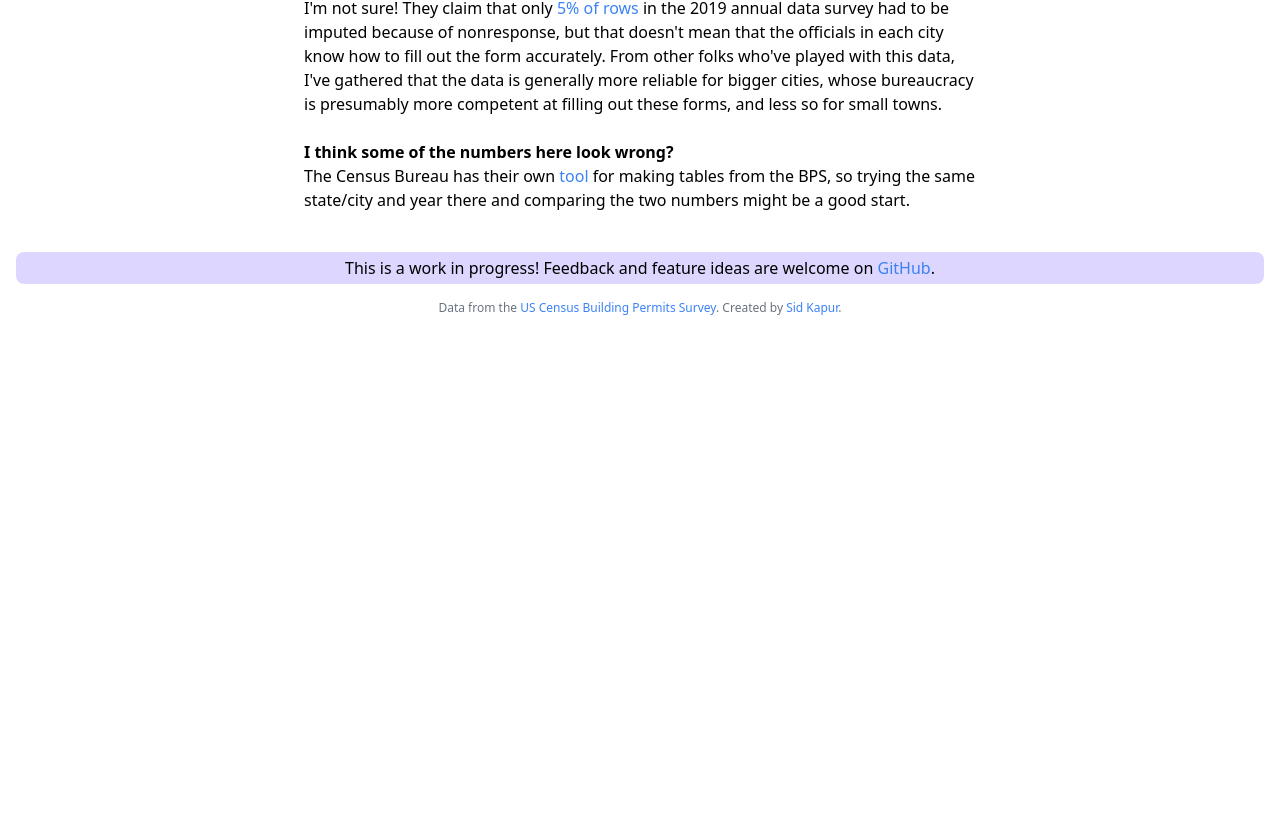
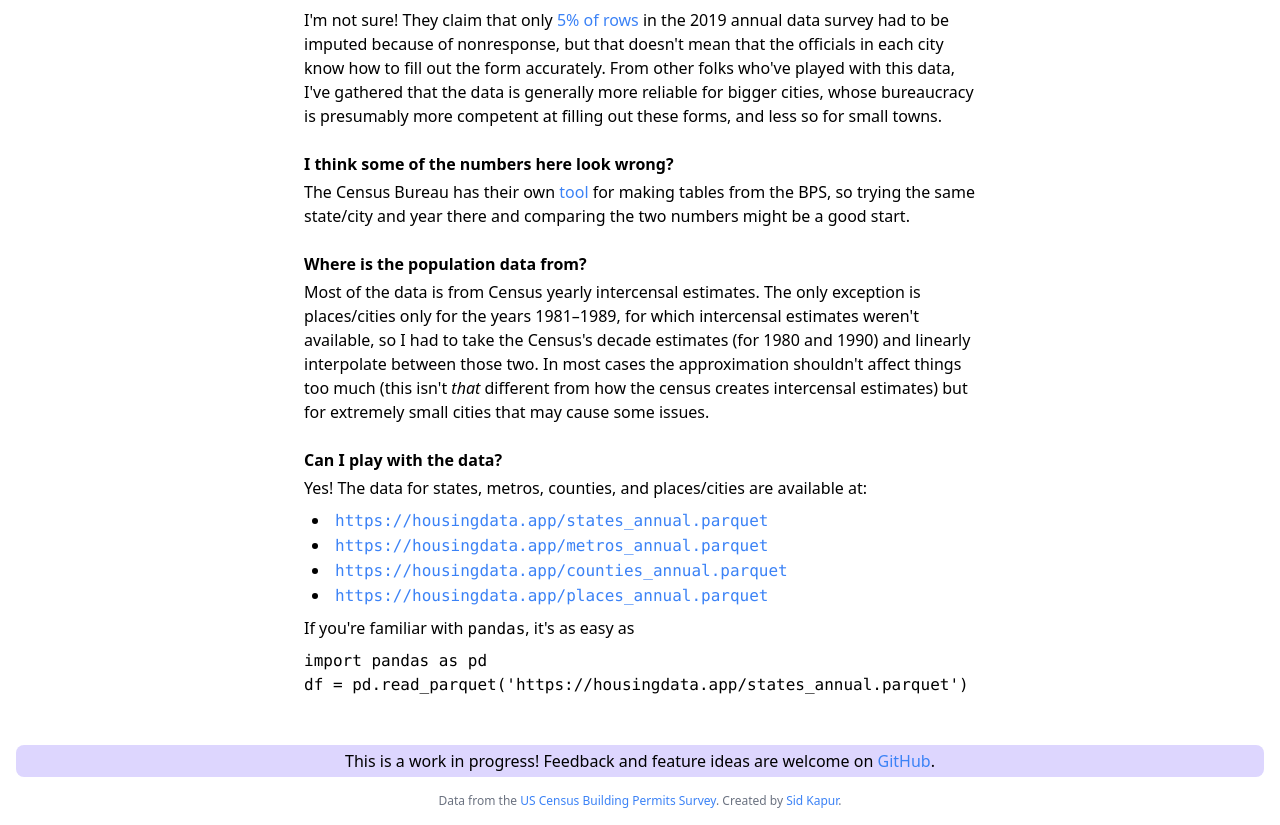
Before and after one commit to sid-kap/housing-data, a Next.js app: page /data-sources in a window 1280 px wide. Shown: the part 532-1357 px from the top of the page. Before the commit the page ends 864 px from the top, so only its background shows below. Built offline with nearby package versions, Linux system fonts and the light colour scheme.

Commit message:
Various UI improvements

```diff
--- a/pages/data-sources.js
+++ b/pages/data-sources.js
@@ -2,7 +2,7 @@ import { Nav, GitHubFooter } from '../lib/common_elements.js'
 import Head from 'next/head'
 
 export default function DataSources () {
-  const faq = 'font-semibold mt-4'
+  const faq = 'font-semibold mt-4 mb-1'
   const link = 'text-blue-500 hover:text-blue-300'
   const para = 'mb-2'
 
@@ -26,7 +26,22 @@ export default function DataSources () {
         <h2 className={faq}>How accurate is the data?</h2>
         <p className={para}>I'm not sure! They claim that only <a className={link} href='https://www.census.gov/construction/bps/how_the_data_are_collected/#nonresponse'>5% of rows</a> in the 2019 annual data survey had to be imputed because of nonresponse, but that doesn't mean that the officials in each city know how to fill out the form accurately. From other folks who've played with this data, I've gathered that the data is generally more reliable for bigger cities, whose bureaucracy is presumably more competent at filling out these forms, and less so for small towns.</p>
         <h2 className={faq}>I think some of the numbers here look wrong?</h2>
-        <p>The Census Bureau has their own <a className={link} href='https://socds.huduser.gov/permits/'>tool</a> for making tables from the BPS, so trying the same state/city and year there and comparing the two numbers might be a good start.</p>
+        <p className={para}>The Census Bureau has their own <a className={link} href='https://socds.huduser.gov/permits/'>tool</a> for making tables from the BPS, so trying the same state/city and year there and comparing the two numbers might be a good start.</p>
+        <h2 className={faq}>Where is the population data from?</h2>
+        <p className={para}>Most of the data is from Census yearly intercensal estimates. The only exception is places/cities only for the years 1981–1989, for which intercensal estimates weren't available, so I had to take the Census's decade estimates (for 1980 and 1990) and linearly interpolate between those two. In most cases the approximation shouldn't affect things too much (this isn't <em>that</em> different from how the census creates intercensal estimates) but for extremely small cities that may cause some issues.</p>
+        <h2 className={faq}>Can I play with the data?</h2>
+        <p className={para}>Yes! The data for states, metros, counties, and places/cities are available at:</p>
+        <ul className={para + ' list-disc list-inside ml-2'}>
+          <li><a className={link} href='https://housingdata.app/states_annual.parquet'><code>https://housingdata.app/states_annual.parquet</code></a></li>
+          <li><a className={link} href='https://housingdata.app/metros_annual.parquet'><code>https://housingdata.app/metros_annual.parquet</code></a></li>
+          <li><a className={link} href='https://housingdata.app/counties_annual.parquet'><code>https://housingdata.app/counties_annual.parquet</code></a></li>
+          <li><a className={link} href='https://housingdata.app/places_annual.parquet'><code>https://housingdata.app/places_annual.parquet</code></a></li>
+        </ul>
+        <p className={para}>If you're familiar with <code>pandas</code>, it's as easy as</p>
+        <pre className={para}>
+          import pandas as pd<br />
+          df = pd.read_parquet('https://housingdata.app/states_annual.parquet')
+        </pre>
       </div>
       <GitHubFooter />
     </div>
```
Also changed, not shown: lib/BarPlot.js, 1 other file (tests, documents, lock files or other folders).
